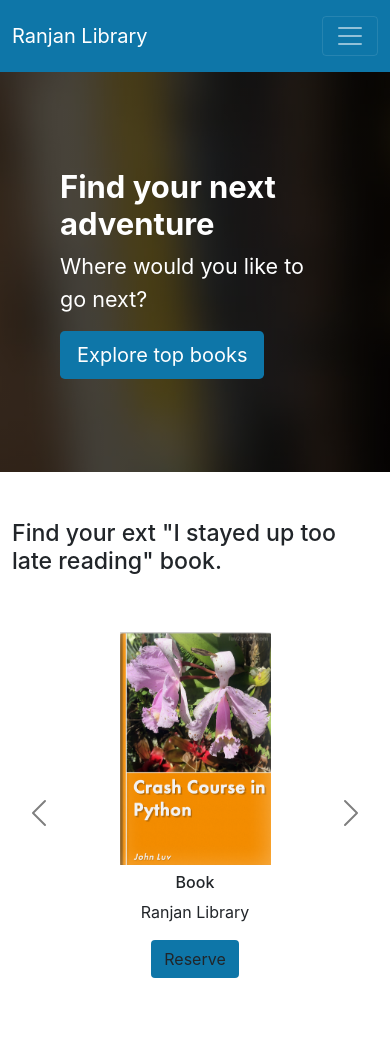
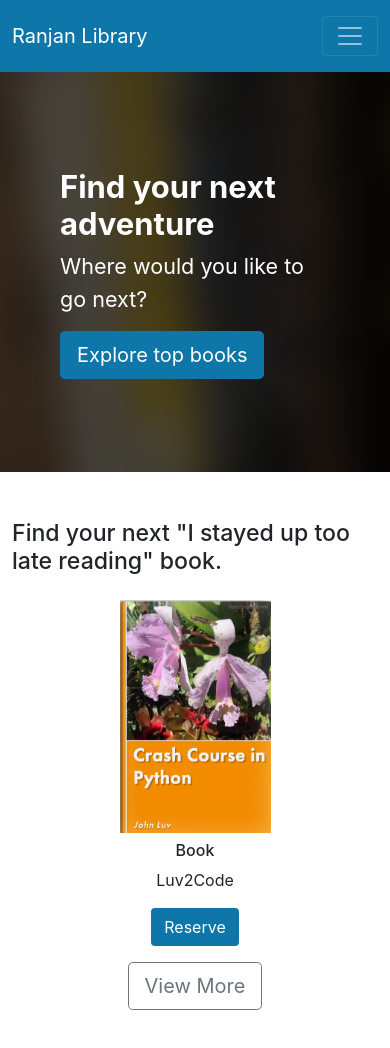
Before and after one commit to ranjankumarmandal/Smart-Library---React-TypeScript, a React (Create React App) app: page / in a window 390 px wide. Shown: the top 1048 px of the page. Built offline with nearby package versions, Linux system fonts and the light colour scheme.

Commit message:
bugfix - resolved carousel flow issue for home screen

```diff
--- a/src/components/Home/Carousel.tsx
+++ b/src/components/Home/Carousel.tsx
@@ -4,11 +4,12 @@
   return (
     <div className='container mt-5' style={{ height: 550 }}>
       <div className='homepage-carousel-title'>
-        <h3>Find your ext "I stayed up too late reading" book.</h3>
+        <h3>Find your next "I stayed up too late reading" book.</h3>
       </div>
       <div
-        id='carouselExamleControls'
-        className='carousel carousel-dark slide mt-5 d-9 d-lg-block'
+        id='carouselExampleControls'
+        className='carousel carousel-dark slide mt-5
+                d-none d-lg-block'
         data-bs-interval='false'
       >
         {/* Desktop */}
@@ -18,14 +19,14 @@
               <div className='col-xs-6 col-sm-6 col-md-4 col-lg-3 mb-3'>
                 <div className='text-center'>
                   <img
-                    src={require("../../Images/BooksImages/book-luv2code-1000.png")}
-                    alt='book'
+                    src={require("../../Images/BooksImages//book-luv2code-1000.png")}
                     width='151'
                     height='233'
+                    alt='book1'
                   />
                   <h6 className='mt-2'>Book</h6>
-                  <p>Ranjan Library</p>
-                  <a href='#' className='btn main-color text-whte'>
+                  <p>Luv2Code</p>
+                  <a className='btn main-color text-white' href='#'>
                     Reserve
                   </a>
                 </div>
@@ -37,14 +38,14 @@
               <div className='col-xs-6 col-sm-6 col-md-4 col-lg-3 mb-3'>
                 <div className='text-center'>
                   <img
-                    src={require("../../Images/BooksImages/book-luv2code-1000.png")}
-                    alt='book'
+                    src={require("../../Images/BooksImages//book-luv2code-1000.png")}
                     width='151'
                     height='233'
+                    alt='book'
                   />
                   <h6 className='mt-2'>Book</h6>
-                  <p>Ranjan Library</p>
-                  <a href='#' className='btn main-color text-whte'>
+                  <p>Luv2Code</p>
+                  <a className='btn main-color text-white' href='#'>
                     Reserve
                   </a>
                 </div>
@@ -56,14 +57,14 @@
               <div className='col-xs-6 col-sm-6 col-md-4 col-lg-3 mb-3'>
                 <div className='text-center'>
                   <img
-                    src={require("../../Images/BooksImages/book-luv2code-1000.png")}
-                    alt='book'
+                    src={require("../../Images/BooksImages//book-luv2code-1000.png")}
+                    alt='book2'
                     width='151'
                     height='233'
                   />
                   <h6 className='mt-2'>Book</h6>
-                  <p>Ranjan Library</p>
-                  <a href='#' className='btn main-color text-whte'>
+                  <p>Luv2Code</p>
+                  <a className='btn main-color text-white' href='#'>
                     Reserve
                   </a>
                 </div>
@@ -95,11 +96,30 @@
             <span className='visually-hidden'>Next</span>
           </button>
         </div>
+      </div>
 
-        {/* Mobile */}
-        <div className='d-lg-none mt-3'>
-          <div className='row d-flex justify-content-center align-items-center'></div>
+      {/* Mobile */}
+      <div className='d-lg-none mt-3'>
+        <div className='row d-flex justify-content-center align-items-center'>
+          <div className='text-center'>
+            <img
+              src={require("../../Images/BooksImages/book-luv2code-1000.png")}
+              alt='book3'
+              width='151'
+              height='233'
+            />
+            <h6 className='mt-2'>Book</h6>
+            <p>Luv2Code</p>
+            <a className='btn main-color text-white' href='#'>
+              Reserve
+            </a>
+          </div>
         </div>
+      </div>
+      <div className='homepage-carousel-title mt-3'>
+        <a className='btn btn-outline-secondary btn-lg' href='#'>
+          View More
+        </a>
       </div>
     </div>
   );
```
